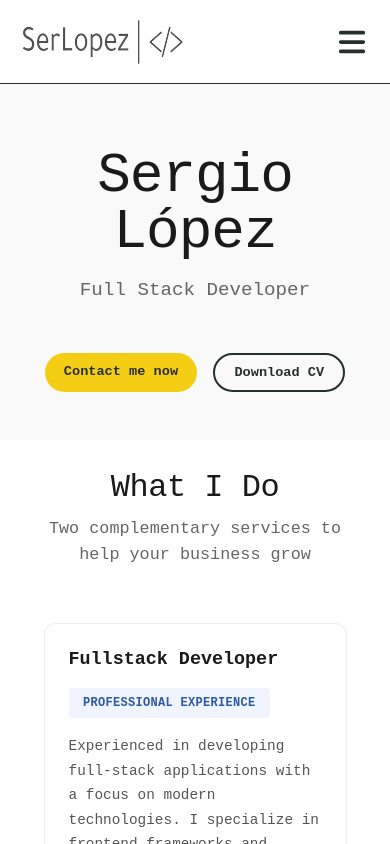
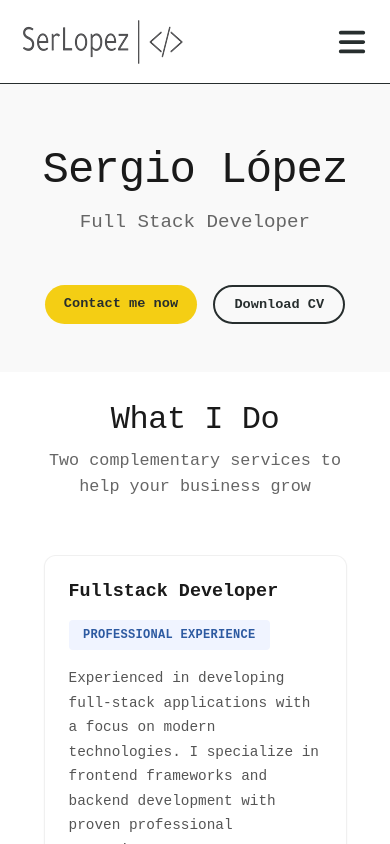
Before and after one commit to monsieurlopez/site_web_2.0, a React (Vite) app: page / in a window 390 px wide. Shown: the top 844 px of the page. Built offline with nearby package versions, Linux system fonts and the light colour scheme; a web font is replaced by a local one.

Commit message:
<FEAT> update size h1 hero title

```diff
--- a/src/components/pages/Home/Hero.css
+++ b/src/components/pages/Home/Hero.css
@@ -98,7 +98,7 @@
   }
 
   .hero-information h1 {
-    font-size: 3.5rem;
+    font-size: 2.75rem;
   }
 
   .hero-information h2 {
```
